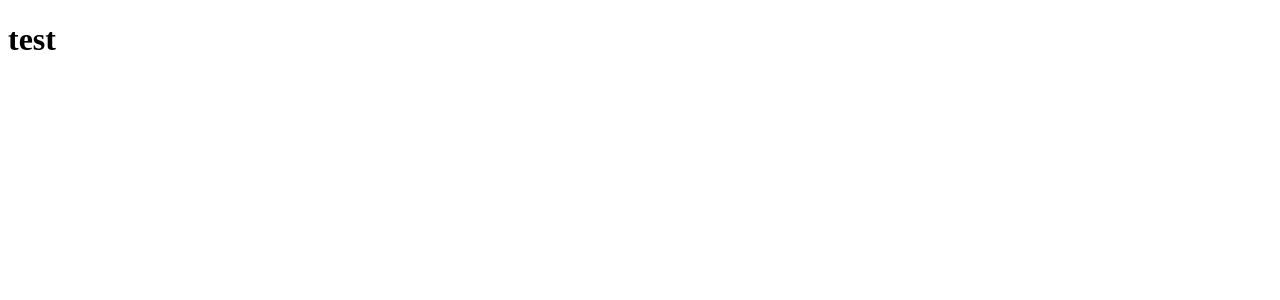
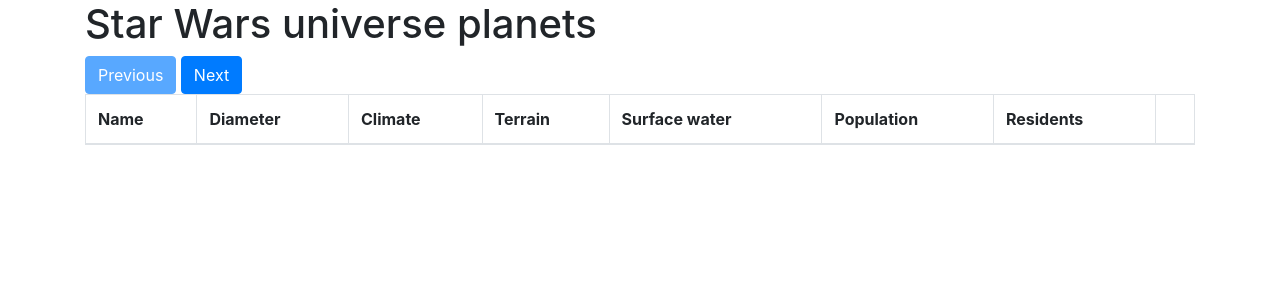
Before and after one commit to baginski95/Api-wars, a Flask app: page / in a window 1280 px wide. Before the commit the part shown is almost empty. Shown: the top 300 px of the page. Run offline with Flask 2, Linux system fonts and the light colour scheme; data that the repository does not hold is empty; some libraries are stand-ins or nearby versions.

Commit message:
Showing table

```diff
--- a/main.py
+++ b/main.py
@@ -1,7 +1,6 @@
 from flask import Flask, render_template, request, redirect, escape, session, url_for
 import bcrypt
-import psycopg2
-from datetime import datetime
+import requests
 
 app = Flask(__name__)
 app.secret_key = b'_5#2211aay2L"F4Q8z\n\xec]/'
@@ -9,10 +8,14 @@ app.secret_key = b'_5#2211aay2L"F4Q8z\n\xec]/'
 
 @app.route("/")
 def start():
+    response = requests.get('https://swapi.dev/api/planets/').json()
+    next_page = response['next']
+    planets = response['results']
+    len(response)
+    print(response)
+    print(type(response))
 
-    return render_template('index.html')
-
-
+    return render_template('index.html', planets=planets, res_counter=0)
 
 
 if __name__ == "__main__":
--- a/templates/index.html
+++ b/templates/index.html
@@ -3,8 +3,64 @@
 <head>
     <meta charset="UTF-8">
     <title>Api Wars</title>
+    <meta name="viewport" content="width=device-width, initial-scale=1.0, shrink-to-fit=no">
+    <link rel="stylesheet" href="https://stackpath.bootstrapcdn.com/bootstrap/4.1.3/css/bootstrap.min.css" integrity="sha384-MCw98/SFnGE8fJT3GXwEOngsV7Zt27NXFoaoApmYm81iuXoPkFOJwJ8ERdknLPMO" crossorigin="anonymous">
+
 </head>
 <body>
-<h1> test </h1>
+<div class="container">
+    <div class="row">
+        <div class="col-sm">
+            <h1> Star Wars universe planets</h1>
+        </div>
+    </div>
+        <div class="row">
+            <div class="col-sm">
+                <button type="button" class="btn btn-primary disabled"> Previous </button>
+                <button type="button" class="btn btn-primary"> Next </button>
+            </div>
+    </div>
+    <div class="row">
+        <div class="col-sm">
+        <table class="table table-hover table-bordered">
+            <thead class="thead-primary">
+            <tr>
+                <th>Name</th>
+                <th>Diameter</th>
+                <th>Climate</th>
+                <th>Terrain</th>
+                <th>Surface water</th>
+                <th>Population</th>
+                <th>Residents</th>
+                <th> </th>
+            </tr>
+            </thead>
+            <tbody>
+            {% for planet in planets%}
+                <tr>
+                    <td>{{ planet['name'] }}</td>
+                     <td>{{ planet['diameter'] }}</td>
+                     <td>{{ planet['climate'] }}</td>
+                     <td>{{ planet['terrain'] }}</td>
+                     <td>{{ planet['surface_water'] }}</td>
+                     <td>{{ planet['population'] }}</td>
+                     <td>
+                           <button type="button" class="btn btn-secondary" data-toggle="modal" data-target="#planetResidents">
+                               {{ planet['residents']|length if len(planet['residents']) != 0 else 'No known residents' }} residents
+                           </button>
+                     </td>
+                     <td><button type="button" class="btn btn-secondary"></button></td>
+                </tr>
+            {% endfor %}
+            </tbody>
+        </table>
+        </div>
+    </div>
+</div>
+
+<script src="https://code.jquery.com/jquery-3.3.1.slim.min.js" integrity="sha384-q8i/X+965DzO0rT7abK41JStQIAqVgRVzpbzo5smXKp4YfRvH+8abtTE1Pi6jizo" crossorigin="anonymous"></script>
+<script src="https://cdnjs.cloudflare.com/ajax/libs/popper.js/1.14.3/umd/popper.min.js" integrity="sha384-ZMP7rVo3mIykV+2+9J3UJ46jBk0WLaUAdn689aCwoqbBJiSnjAK/l8WvCWPIPm49" crossorigin="anonymous"></script>
+<script src="https://stackpath.bootstrapcdn.com/bootstrap/4.1.3/js/bootstrap.min.js" integrity="sha384-ChfqqxuZUCnJSK3+MXmPNIyE6ZbWh2IMqE241rYiqJxyMiZ6OW/JmZQ5stwEULTy" crossorigin="anonymous"></script>
+
 </body>
 </html>
```
